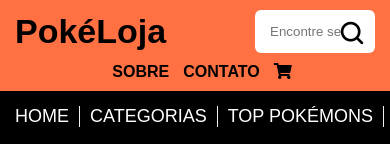
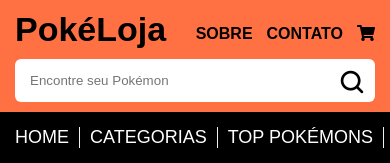
Before and after one commit to shadowlik/pokeloja, a plain HTML site: page index.html in a window 390 px wide. Shown: the top 163 px of the page. Drawn offline with Linux system fonts and the light colour scheme.

Commit message:
improved mobile

```diff
--- a/css/estilo.css
+++ b/css/estilo.css
@@ -1,5 +1,3 @@
-
-
 * {
     box-sizing: border-box;
 }
@@ -432,8 +430,27 @@
     }
 
     header .main-header .links {
+        margin-top: 0;
+        position: absolute;
+        right: 15px;
+        top: 25px;
+    }
+
+    header .main-header .container>div {
+        display: block;
+    }
+
+    header .main-header .search {
+        margin-left: 0;
         margin-top: 10px;
-        justify-content: center;
+    }
+
+    header .main-header .search-input input {
+        width: 100%;
+    }
+
+    header .main-header .search-input input:focus {
+        width: 100%;
     }
 
     header .secondary-header .container {
```
